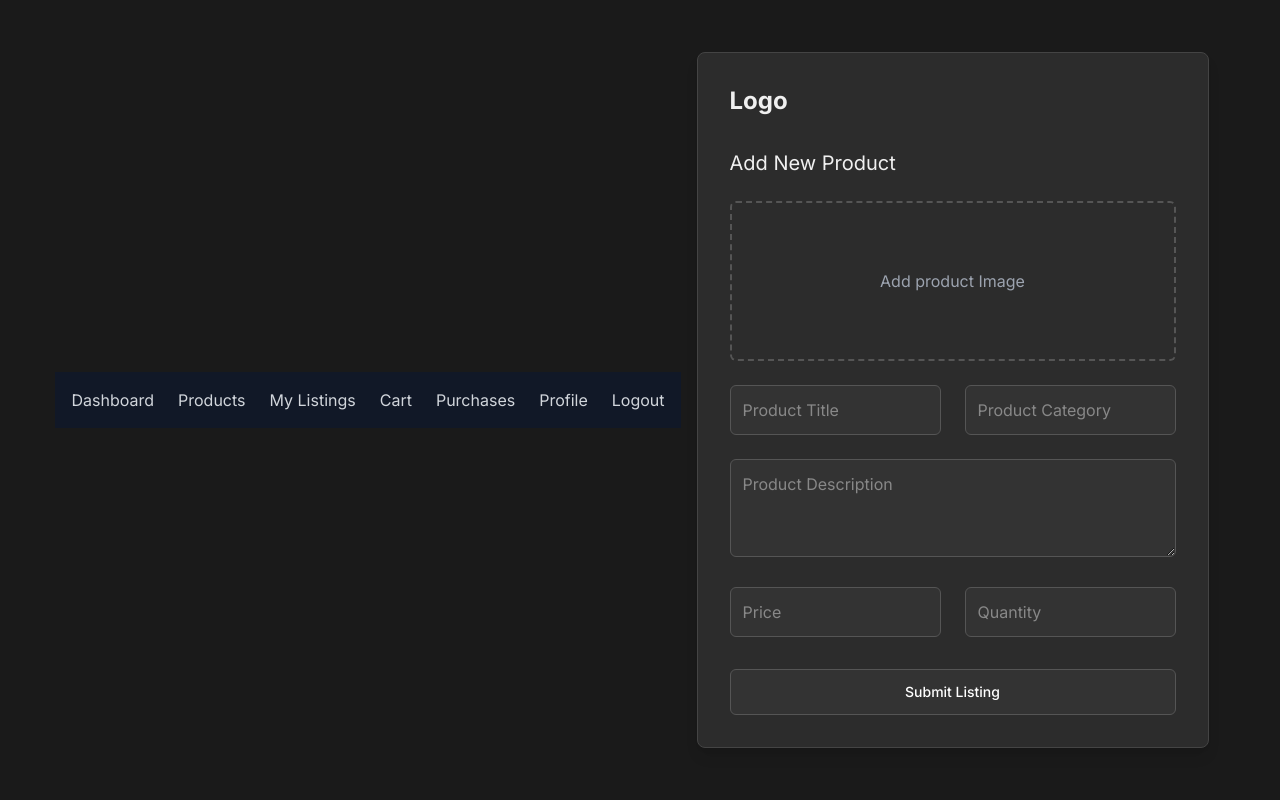
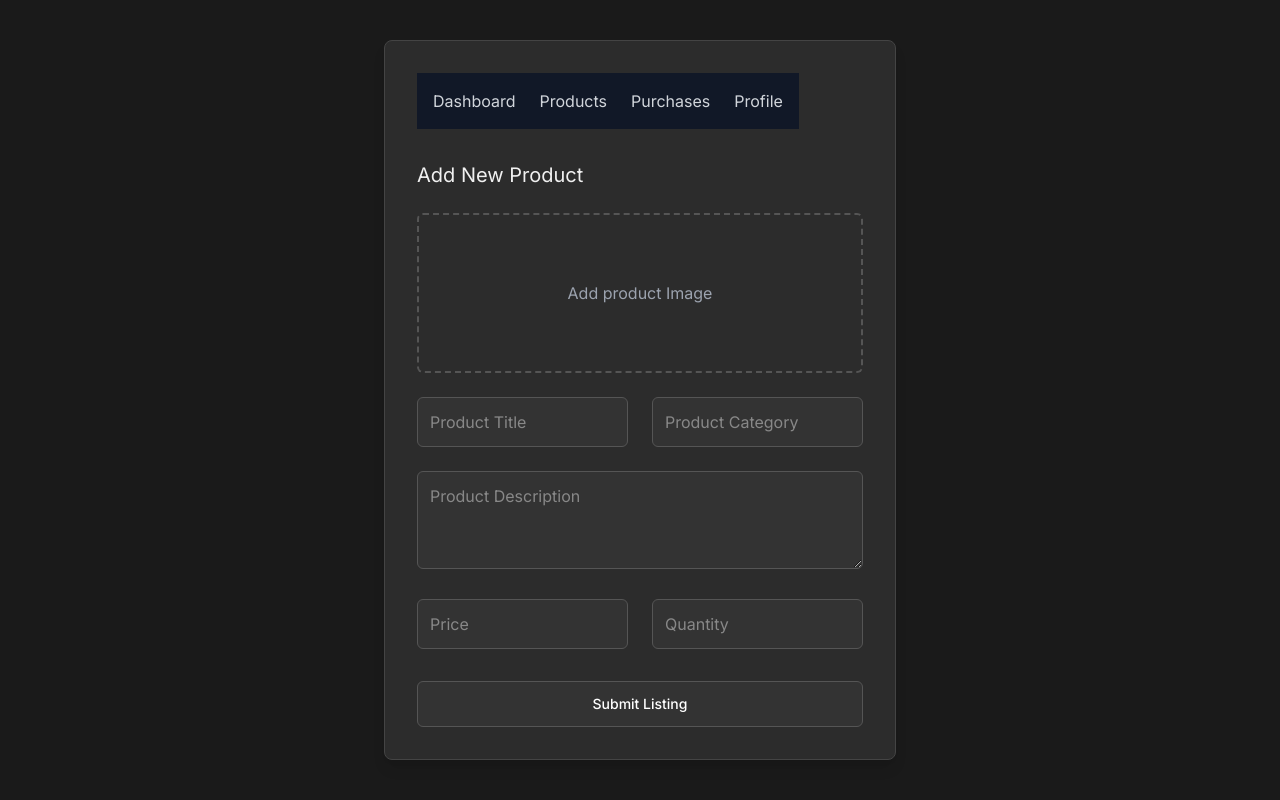
Before and after one commit to Deep-2510/Odoo-hackathon, a Flask app: page /products in a window 1280 px wide. Run offline with Flask 3, Linux system fonts and the light colour scheme; the visitor is signed in with stand-in values (Sample User, id 1); some libraries are stand-ins or nearby versions.

Commit message:
final commit 2

```diff
--- a/templates/products.html
+++ b/templates/products.html
@@ -16,20 +16,17 @@
     .submit-btn:hover { background-color: #444; }
   </style>
 </head>
-<nav class="bg-gray-900 p-4 flex justify-center space-x-6">
-    <a href="{{ url_for('dashboard') }}" class="text-gray-300 hover:text-white">Dashboard</a>
-    <a href="{{ url_for('products') }}" class="text-gray-300 hover:text-white">Products</a>
-    <a href="{{ url_for('my_listings') }}" class="text-gray-300 hover:text-white">My Listings</a>
-    <a href="{{ url_for('cart') }}" class="text-gray-300 hover:text-white">Cart</a>
-    <a href="{{ url_for('purchases') }}" class="text-gray-300 hover:text-white">Purchases</a>
-    <a href="{{ url_for('profile', user=user) }}" class="text-gray-300 hover:text-white">Profile</a>
-    <a href="{{ url_for('logout') }}" class="text-gray-300 hover:text-white">Logout</a>
-  </nav>
+
 <body class="flex items-center justify-center min-h-screen">
 
   <div class="form-container w-full max-w-lg p-8 rounded-lg shadow-lg m-4">
     <header class="flex justify-between items-center mb-8">
-      <h1 class="text-2xl font-bold">Logo</h1>
+      <nav class="bg-gray-900 p-4 flex justify-center space-x-6">
+    <a href="{{ url_for('dashboard') }}" class="text-gray-300 hover:text-white">Dashboard</a>
+    <a href="{{ url_for('products') }}" class="text-gray-300 hover:text-white">Products</a>
+    <a href="{{ url_for('purchases') }}" class="text-gray-300 hover:text-white">Purchases</a>
+    <a href="{{ url_for('profile', user=user) }}" class="text-gray-300 hover:text-white">Profile</a>
+    </nav>
     </header>
 
     <h2 class="text-xl mb-6">Add New Product</h2>
```
